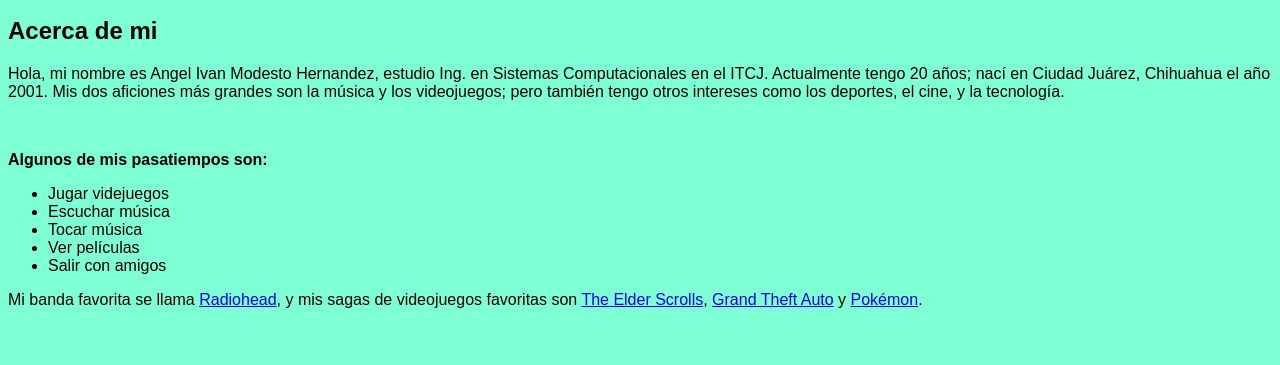
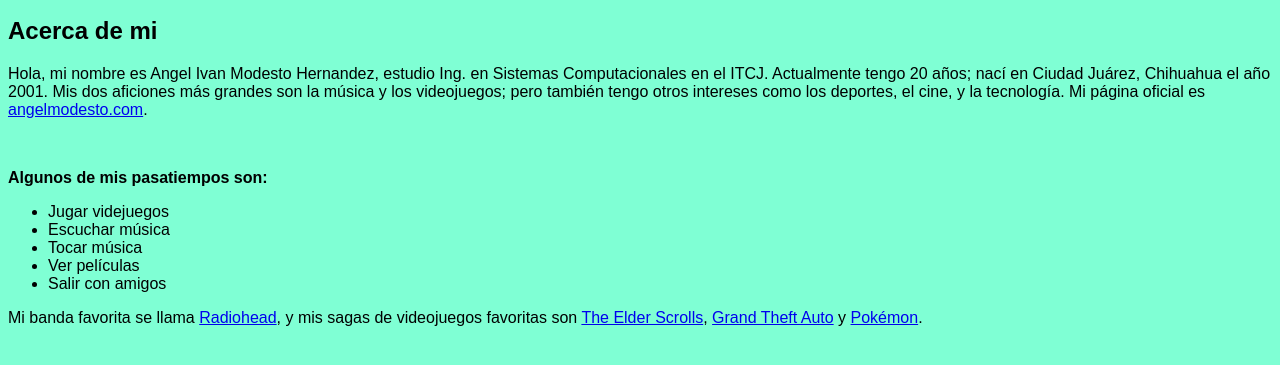
Before and after one commit to Mxdxstx/ProgramacionWeb, a plain HTML site: page index.html in a window 1280 px wide. Shown: the part 261-626 px from the top of the page. Drawn offline with Linux system fonts and the light colour scheme.

Commit message:
Update index.html

```diff
--- a/index.html
+++ b/index.html
@@ -16,7 +16,8 @@
                 <h2>Acerca de mi</h2>
                 <p font-family="helvetica">
                     Hola, mi nombre es Angel Ivan Modesto Hernandez, estudio Ing. en Sistemas Computacionales en el ITCJ. Actualmente tengo 20 años; nací en Ciudad Juárez, Chihuahua el año 2001.
-                    Mis dos aficiones más grandes son la música y los videojuegos; pero también tengo otros intereses como los deportes, el cine, y la tecnología.
+                    Mis dos aficiones más grandes son la música y los videojuegos; pero también tengo otros intereses como los deportes, el cine, y la tecnología. Mi página oficial
+                    es <a href= "https://angelmodesto.com/"> angelmodesto.com</a>.
                 </p>
                 <br>
                 <p font-family="helvetica"><b>Algunos de mis pasatiempos son:</b></p>
```
